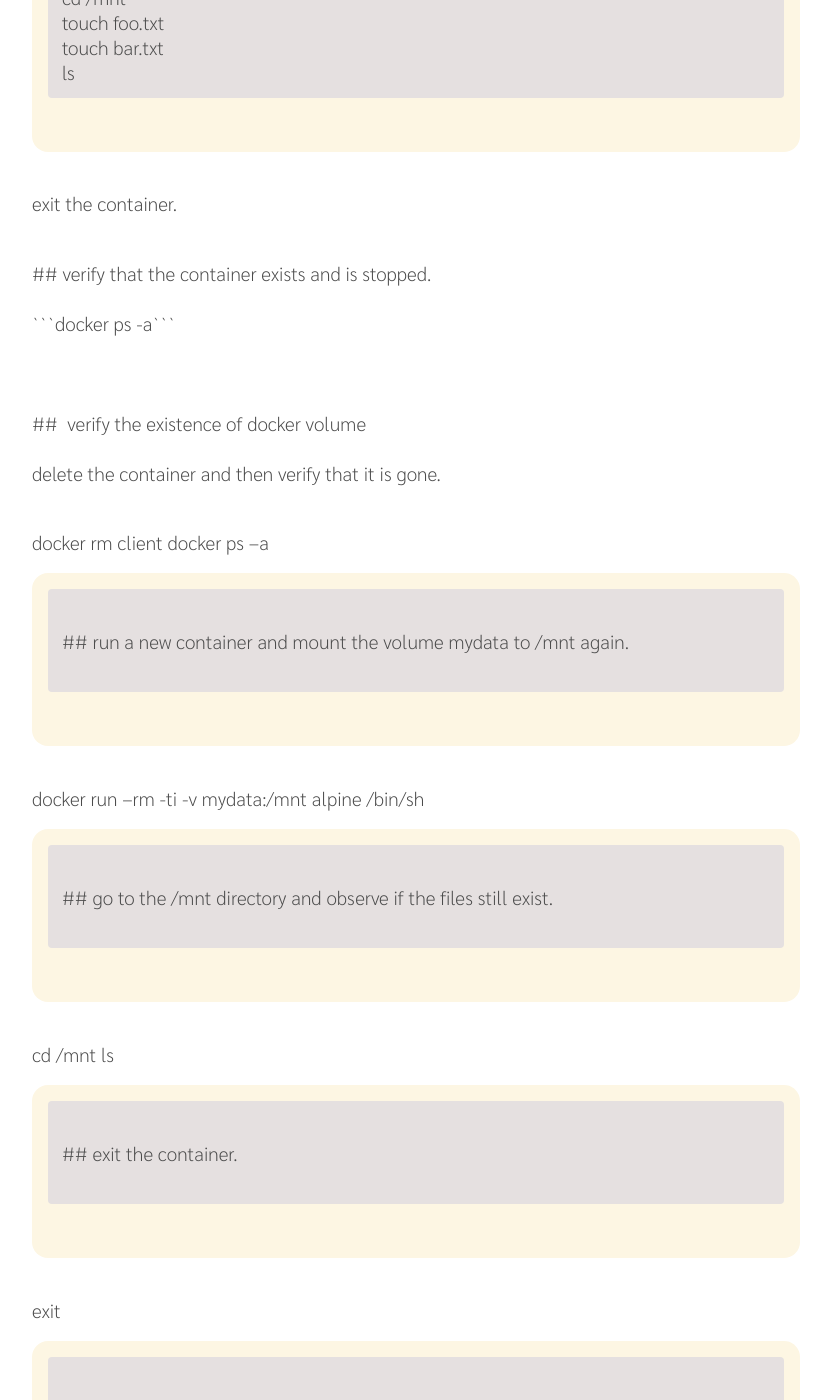
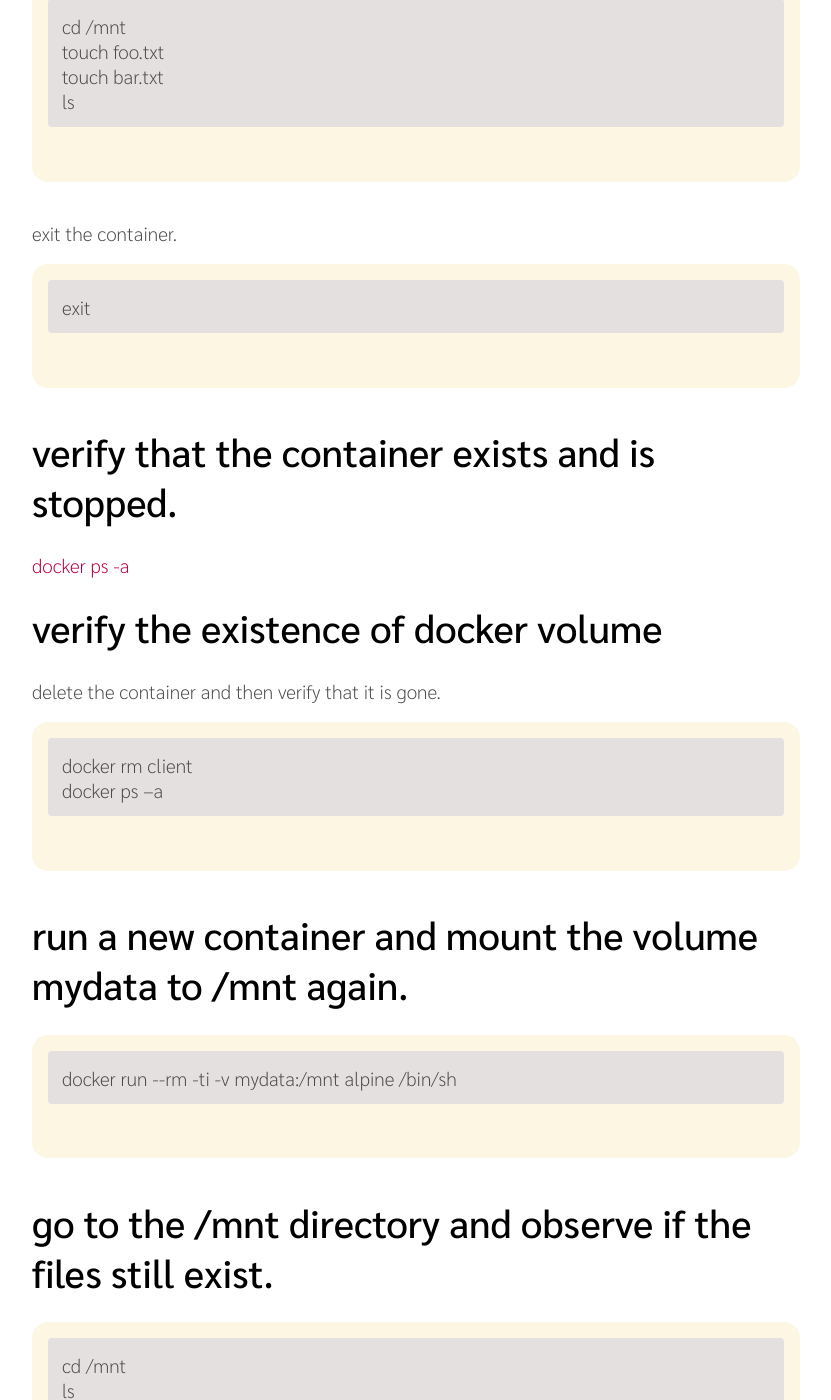
Before and after one commit to EngineITOps/EngineITOps.github.io, a Jekyll site: the page built from _posts/2019-02-19-Creating_Volume_with_Alphine.md, in a window 1280 px wide and 1400 px high, scrolled down 1503 px. Shown: the whole window, without its empty margins (224-1055 px from the left). Built offline with Jekyll 4.4.1, drawn with Linux system fonts in a browser that asks for light colours; some of the changed text lies outside the part shown.

Commit message:
Update 2019-02-19-Creating_Volume_with_Alphine.md

````diff
--- a/_posts/2019-02-19-Creating_Volume_with_Alphine.md
+++ b/_posts/2019-02-19-Creating_Volume_with_Alphine.md
@@ -40,7 +40,7 @@ categories: [ Docker ]
 - Create files in Alpine<br>
 - Verify the existence of Docker volume<br>
 
-## Create a Docker volume and pull Alpine image
+# Create a Docker volume and pull Alpine image
 
 Create a Docker volume to which you will add persistent data.
 ```
@@ -56,7 +56,7 @@ Create a container from Alpine and mount the volume mydata to /mnt.
 docker run -ti --name client -v mydata:/mnt alpine /bin/sh
 ```
 
-## Create files in Alpine
+# Create files in Alpine
 
 Go to the /mnt directory, touch (create) two files, and verify they exist.
 
@@ -69,15 +69,17 @@ ls
 
 Exit the container.
 
-```exit```
+```
+exit
+```
 
-## Verify that the container exists and is stopped.
+# Verify that the container exists and is stopped.
 
 ```docker ps -a```
 
 
 
-##  Verify the existence of Docker volume
+#  Verify the existence of Docker volume
 
 Delete the container and then verify that it is gone.
 
@@ -86,34 +88,32 @@ docker rm client
 docker ps –a
 ```
 
-## Run a new container and mount the volume mydata to /mnt again.
+# Run a new container and mount the volume mydata to /mnt again.
 
 ```
 docker run --rm -ti -v mydata:/mnt alpine /bin/sh
 ```
 
-## Go to the /mnt directory and observe if the files still exist.
+# Go to the /mnt directory and observe if the files still exist.
 
 ```
 cd /mnt
 ls
 ```
 
-## Exit the container.
+# Exit the container.
 
 ```
 exit
 ```
 
-## Verify that the volume still exists.
+# Verify that the volume still exists.
 
 ```
 docker volume ls
 ```
 
-
-
-## Clean up artifacts.
+# Clean up artifacts.
 
 ```
 docker rm -f $(docker ps -aq) .
````
